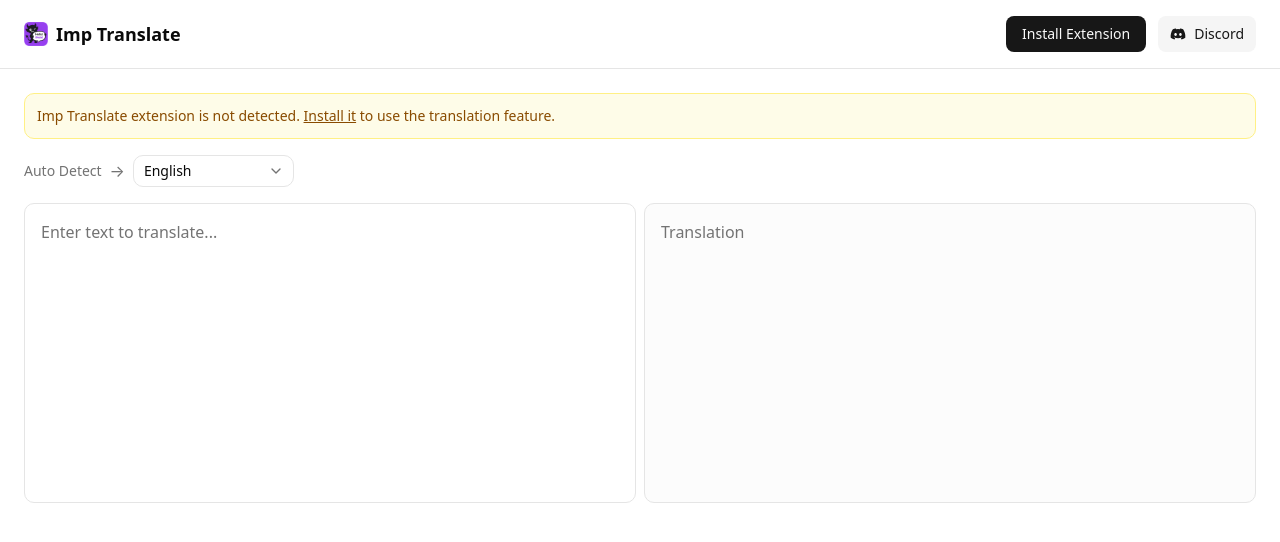
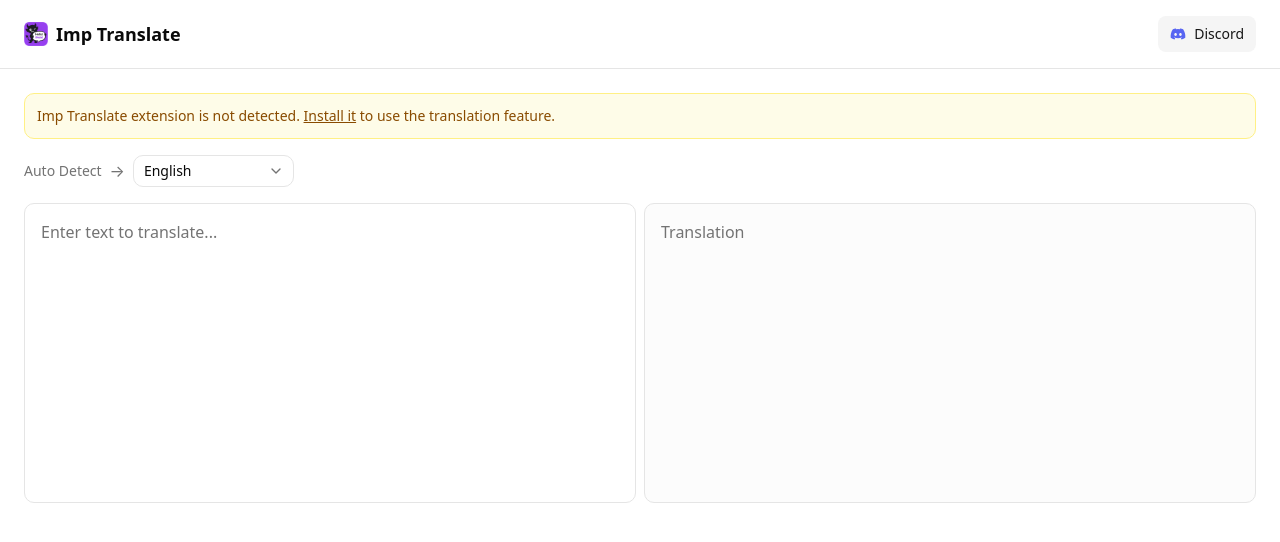
Before and after one commit to rxliuli/imp-translate-web, a React (Vite) app: page / in a window 1280 px wide. Shown: the top 542 px of the page. Built offline with nearby package versions, Linux system fonts and the light colour scheme; what @webext-core/messaging would draw is missing.

Commit message:
style: remove header Install Extension button and use Discord brand color

```diff
--- a/src/routes/index.tsx
+++ b/src/routes/index.tsx
@@ -220,23 +220,13 @@
           <h1 className="text-lg font-semibold">Imp Translate</h1>
         </div>
         <div className="flex items-center gap-3">
-          {!extensionInstalled && (
-            <a
-              href={EXTENSION_LINK}
-              target="_blank"
-              rel="noopener noreferrer"
-              className={buttonVariants()}
-            >
-              Install Extension
-            </a>
-          )}
           <a
             href={DISCORD_LINK}
             target="_blank"
             rel="noopener noreferrer"
             className={buttonVariants({ variant: 'secondary' })}
           >
-            <FaDiscord className="size-4" />
+            <FaDiscord className="size-4 text-[#5865F2]" />
             <span className="hidden md:inline">Discord</span>
           </a>
         </div>
```
